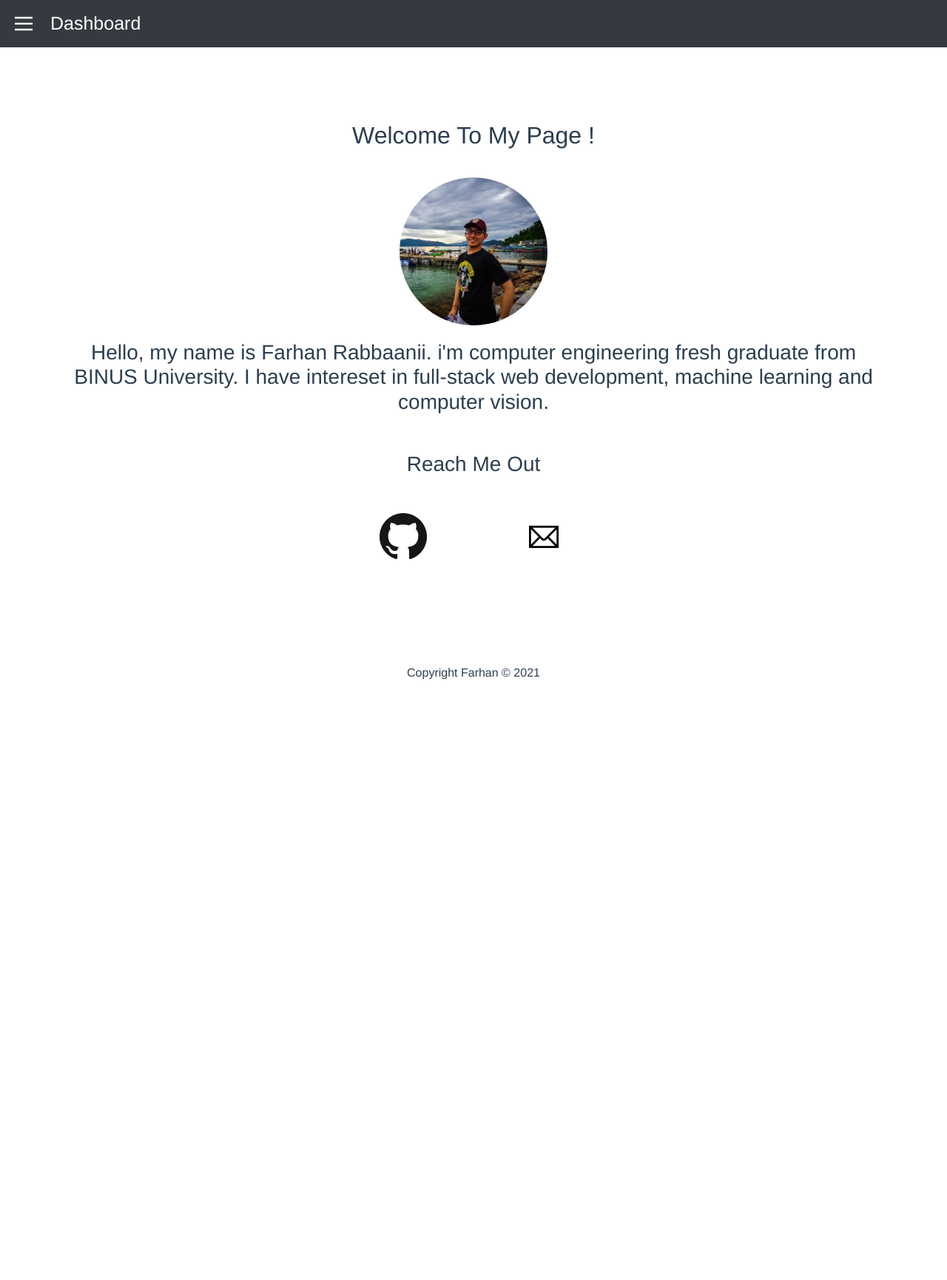
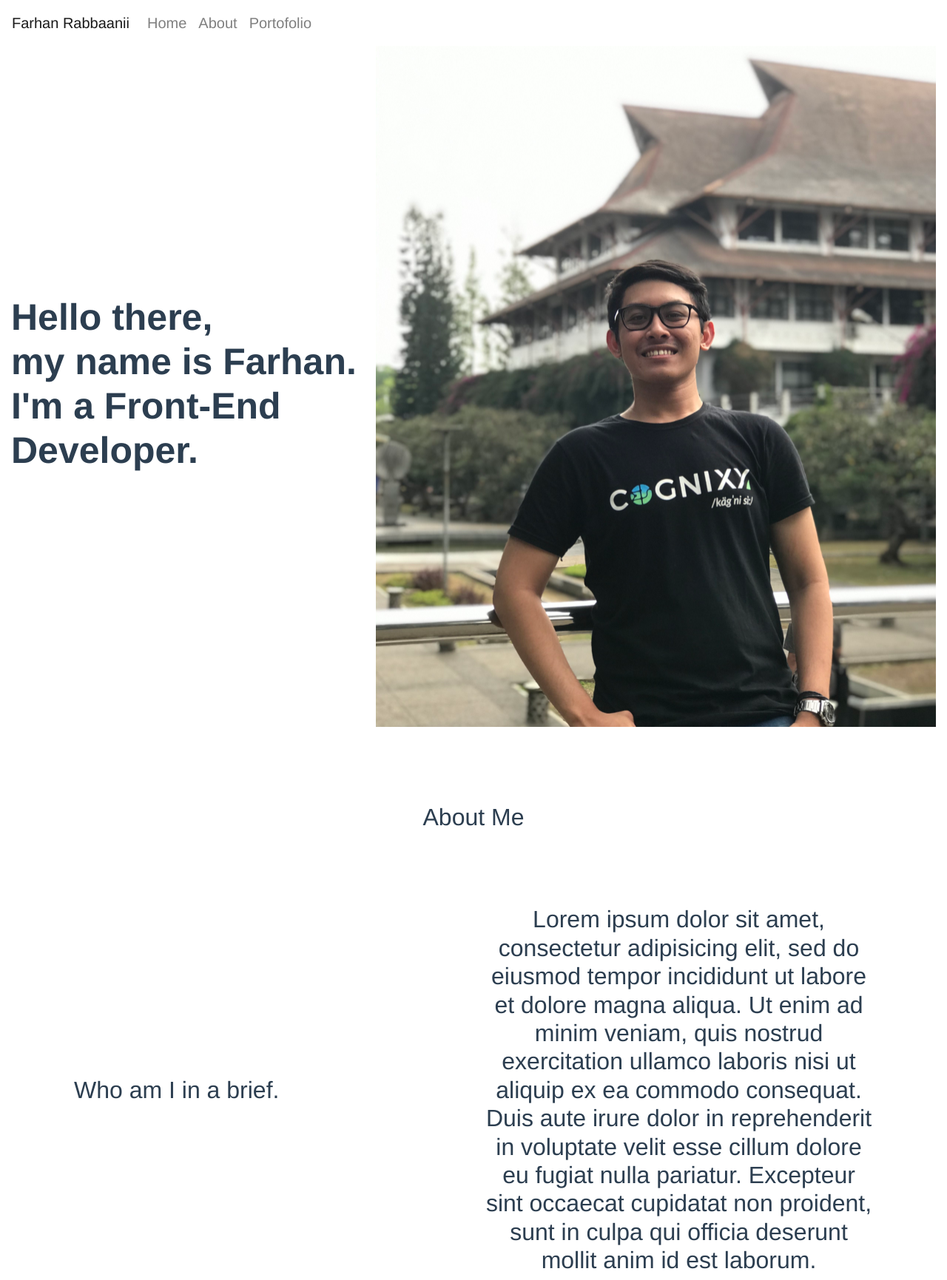
Before and after one commit to farhanrbnn/personal-web, a Vue app: page / in a window 1280 px wide. Shown: the whole page at 74% size. Before the commit the page ends 938 px from the top, so only its background shows below. Built offline with nearby package versions, Linux system fonts and the light colour scheme.

Commit message:
update design

```diff
--- a/src/components/dashboard.vue
+++ b/src/components/dashboard.vue
@@ -1,37 +1,47 @@
 <template>
   <div id="navbar">
     <div>
-      <b-navbar align="center" type="dark" variant="dark">
-        <img v-b-toggle.sidebar-variant v-bind:src="require('@/assets/hamburger.png')" width="32" height="32">
-        <b-sidebar id="sidebar-variant" shadow>
-          <router-link to="/"><p id="router">Dashboard</p></router-link>
-          <router-link to="projects"><p id="router">Projects</p></router-link>
-        </b-sidebar>
-        <b-navbar-brand id="test" href="#">Dashboard</b-navbar-brand>
+      <b-navbar toggleable="lg" type="light" id="navbar">
+         <b-navbar-brand href="#">Farhan Rabbaanii</b-navbar-brand>
+         <b-navbar-toggle target="nav-text-collapse"></b-navbar-toggle>
+         <b-collapse id="nav-text-collapse" is-nav>
+            <b-navbar-nav>
+              <b-nav-item href="#">Home</b-nav-item>
+              <b-nav-item href="#">About</b-nav-item>
+              <b-nav-item href="#">Portofolio</b-nav-item>
+            </b-navbar-nav>
+          </b-collapse>
       </b-navbar>
     </div>
-    <b-container id="dashboard" fluid="sm">
-      <h2>Welcome To My Page !</h2>
-      <img id="img-profile" v-bind:src="require('@/assets/farhan.jpg')" width="200">
-      <h3 id="info">{{text}}</h3>
-      <div id="contact">
-        <h3>Reach Me Out</h3>
-        <b-row id="contact" class="justify-content-md-center">
-            <b-col cols="2">
-              <a href="https://github.com/farhanrbnn">
-                <img v-bind:src="require('@/assets/github.png')">
-              </a>
-            </b-col>
-            <b-col cols="2">
-              <a href="mailto:farhanrbnn@gmail.com">
-                <img v-bind:src="require('@/assets/email.png')" width="64" height="64">
-              </a>
-            </b-col>
-          </b-row>
-        </div>
-        <div id="footer">
-          <p>Copyright Farhan &copy; 2021</p>
-        </div>
+    <b-container fluid>
+      <b-row>
+        <b-col class="d-flex align-items-center pr-0">
+          <div>
+            <h1 id="greetings">Hello there, <br> my name is Farhan. I'm a Front-End Developer.</h1>
+          </div>
+        </b-col>
+        <b-col class="d-flex justify-content-end">
+          <img id="img" v-bind:src="require('@/assets/farhan.png')" width="757" height="921">
+        </b-col>
+      </b-row>
+    </b-container>
+    <b-container id="about-me" fluid>
+      <h2>About Me</h2>
+      <b-row class="about-row">
+        <b-col class="d-flex align-items-center">
+          <h2>Who am I in a brief.</h2>
+        </b-col>
+        <b-col>
+          <h2>
+            Lorem ipsum dolor sit amet, consectetur adipisicing elit, sed do eiusmod
+            tempor incididunt ut labore et dolore magna aliqua. Ut enim ad minim veniam,
+            quis nostrud exercitation ullamco laboris nisi ut aliquip ex ea commodo
+            consequat. Duis aute irure dolor in reprehenderit in voluptate velit esse
+            cillum dolore eu fugiat nulla pariatur. Excepteur sint occaecat cupidatat non
+            proident, sunt in culpa qui officia deserunt mollit anim id est laborum.
+          </h2>
+        </b-col>
+      </b-row>
     </b-container>
   </div>
 </template>
@@ -51,19 +61,27 @@
     color: white;
     font-size: 20px;
   }
+  .about-row {
+    margin-top: 100px;
+  }
+  #about-me {
+    padding-right: 100px;
+    padding-left: 100px;
+    margin-top: 103px;
+  }
 
-  #img-profile {
-    margin-top: 30px;
-    margin-bottom: 20px;
-    border-radius: 50%;
+  #greetings {
+    text-align: left;
+    font-weight: bold;
+    font-size: 50px;
+  }
+
+  #navbar {
+    background-color: white !important;
   }
 
   #footer {
     margin-top: 140px;
-  }
-
-  #dashboard {
-    margin-top: 100px;
   }
 
   #contact {
```
Also changed, not shown: src/assets/farhan.jpg, src/assets/farhan.png (added), 1 other file (tests, documents, lock files or other folders).
